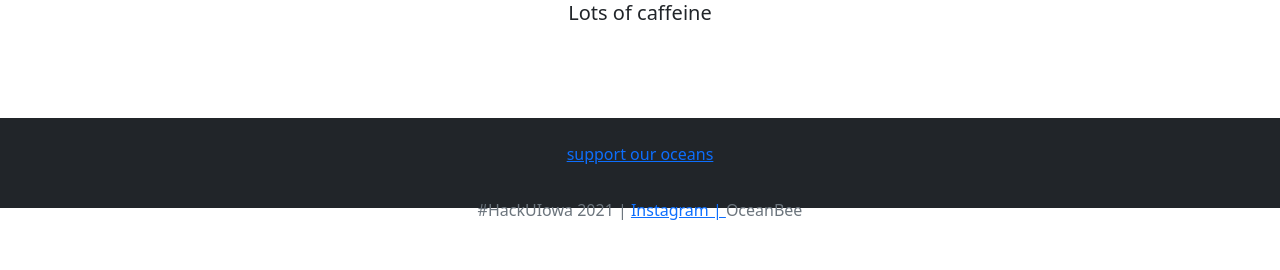
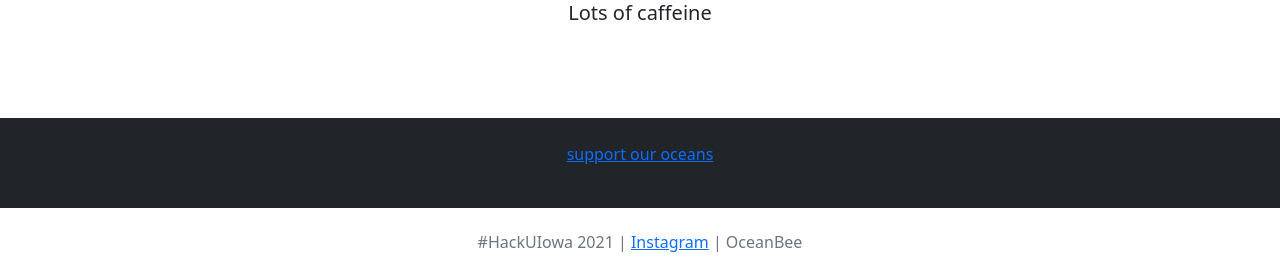
Before and after one commit to MattiKemp/Bee-Hackathon, a Flask app: page / in a window 1280 px wide. Shown: the part 633-903 px from the top of the page. Before the commit the page ends 853 px from the top, so only its background shows below. Run offline with Flask 2, Linux system fonts and the light colour scheme; some libraries are stand-ins or nearby versions.

Commit message:
Edited home page

```diff
--- a/src/templates/layout.html
+++ b/src/templates/layout.html
@@ -63,8 +63,10 @@
   </div>
   <!-- Footer Elements -->
 
+
   <!-- Copyright -->
-    <div class="footer-copyright text-center py-3 text-muted" >#HackUIowa 2021 | <a href="https://www.instagram.com/bees.in.the.house/">Instagram | </a>OceanBee</div>
+    <div class="footer-copyright text-center py-3 text-muted" >   </div>
+    <div class="footer-copyright text-center py-3 text-muted" >#HackUIowa 2021 | <a href="https://www.instagram.com/bees.in.the.house/">Instagram</a> | OceanBee</div>
   <!-- Copyright -->
 
 </footer>
```
